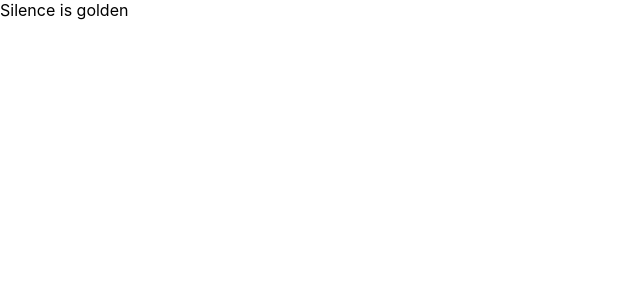
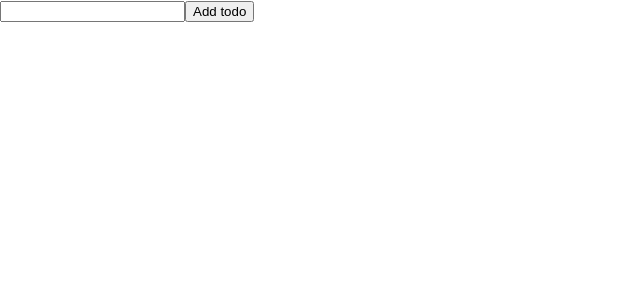
Before and after one commit to LeoLeBras/workshop-react-rescript-typescript-2021, a React (Create React App) app: page / in a window 1280 px wide. Shown: the top 300 px of the page, without its empty margins (0-640 px from the left). Built offline with nearby package versions, Linux system fonts and the light colour scheme.

Commit message:
✨ Add basic todolist

```diff
--- a/src/App.tsx
+++ b/src/App.tsx
@@ -1,5 +1,65 @@
-function App() {
-  return <div className="App">Silence is golden</div>
+import { Reducer, useReducer, useState } from 'react'
+
+type State = { todos: { name: string; completed: boolean }[] }
+
+const ADD_TODO = 'ADD_TODO'
+type AddTodo = { type: typeof ADD_TODO; payload: { name: string } }
+const addTodo = (name: string): AddTodo => ({ type: ADD_TODO, payload: { name } })
+
+const REMOVE_TODO = 'REMOVE_TODO'
+type RemoveTodo = { type: typeof REMOVE_TODO; payload: { name: string } }
+const removeTodo = (name: string): RemoveTodo => ({ type: REMOVE_TODO, payload: { name } })
+
+type Action = AddTodo | RemoveTodo
+
+const intiailState: State = { todos: [] }
+
+const reducer: Reducer<State, Action> = (state: State, action: Action): State => {
+  switch (action.type) {
+    case ADD_TODO: {
+      const { name } = action.payload
+      return { ...state, todos: [...state.todos, { name, completed: false }] }
+    }
+    case REMOVE_TODO: {
+      const { name } = action.payload
+      return { ...state, todos: state.todos.filter((todo) => todo.name !== name) }
+    }
+    default: {
+      return state
+    }
+  }
+}
+
+const App = () => {
+  const [state, dispatch] = useReducer<Reducer<State, Action>>(reducer, intiailState)
+  const [inputValue, setInputValue] = useState<string>(() => '')
+
+  return (
+    <div className="App">
+      {state.todos.map((todo) => (
+        <div>
+          <span key={todo.name}>{todo.name}</span>
+          <button onClick={() => dispatch(removeTodo(todo.name))}>x</button>
+        </div>
+      ))}
+      <div>
+        <input
+          type="text"
+          value={inputValue}
+          defaultValue={inputValue}
+          onChange={(event) => setInputValue(event.target.value)}
+        />
+        <button
+          onClick={() => {
+            dispatch(addTodo(inputValue))
+            setInputValue(() => '')
+          }}
+        >
+          Add todo
+        </button>
+      </div>
+    </div>
+  )
 }
 
 export default App
```
